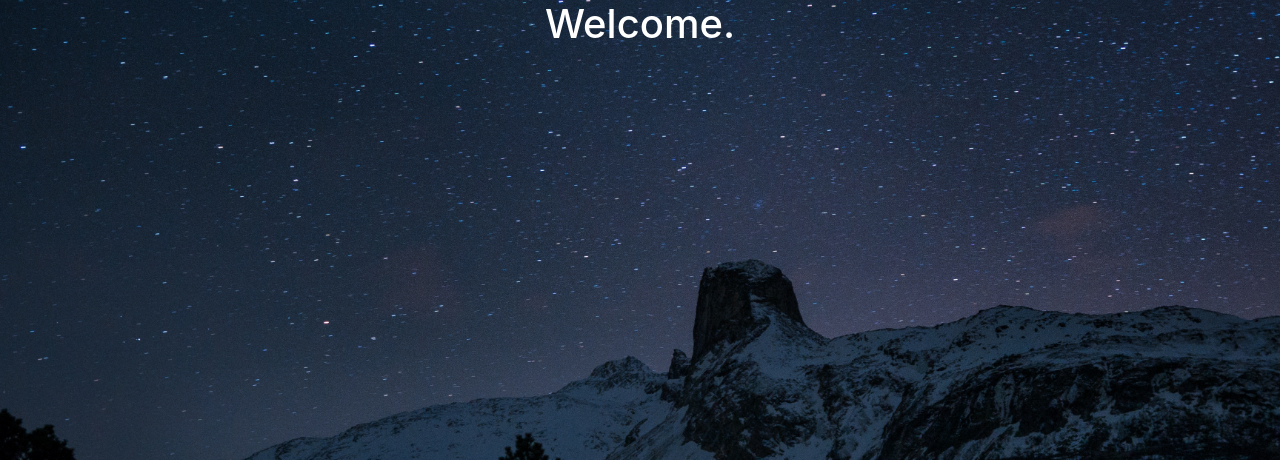
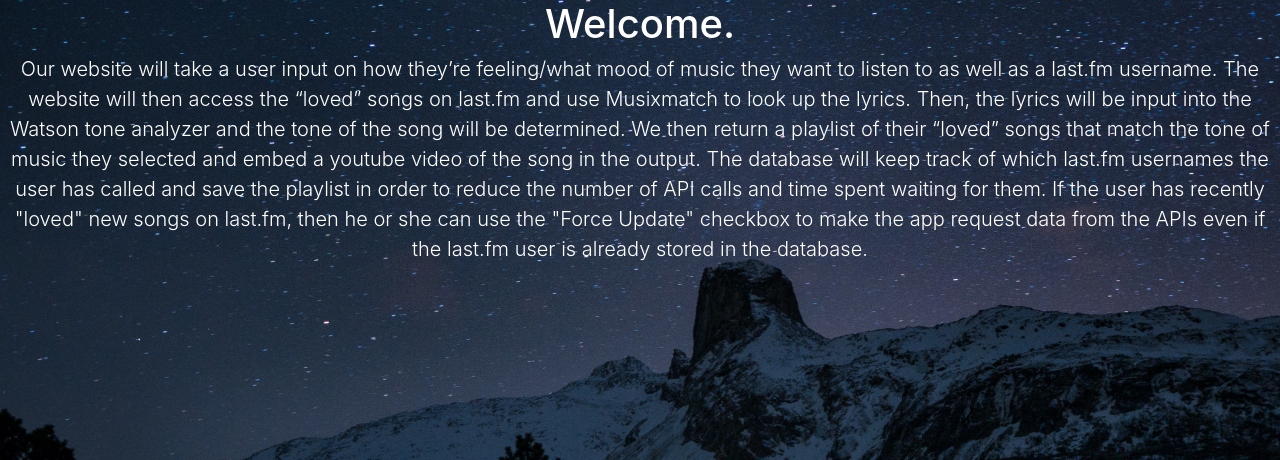
Before and after one commit to JFreud/jubilant-api-project, a Flask app: page /home in a window 1280 px wide. Shown: the part 52-512 px from the top of the page. Run offline with Flask 2, Linux system fonts and the light colour scheme; some libraries are stand-ins or nearby versions.

Commit message:
Update home.html

```diff
--- a/templates/home.html
+++ b/templates/home.html
@@ -4,6 +4,9 @@
 
 <div class="inner cover">
 	<h1 class="cover-heading"> Welcome. </h1>
+	<p class="lead">
+		Our website will take a user input on how they’re feeling/what mood of music they want to listen to as well as a last.fm username. The website will then access the “loved” songs on last.fm and use Musixmatch to look up the lyrics. Then, the lyrics will be input into the Watson tone analyzer and the tone of the song will be determined. We then return a playlist of their “loved” songs that match the tone of music they selected and embed a youtube video of the song in the output. The database will keep track of which last.fm usernames the user has called and save the playlist in order to reduce the number of API calls and time spent waiting for them. If the user has recently "loved" new songs on last.fm, then he or she can use the "Force Update" checkbox to make the app request data from the APIs even if the last.fm user is already stored in the database.
+	</p>
 </div>
 
 {% endblock %}
```
